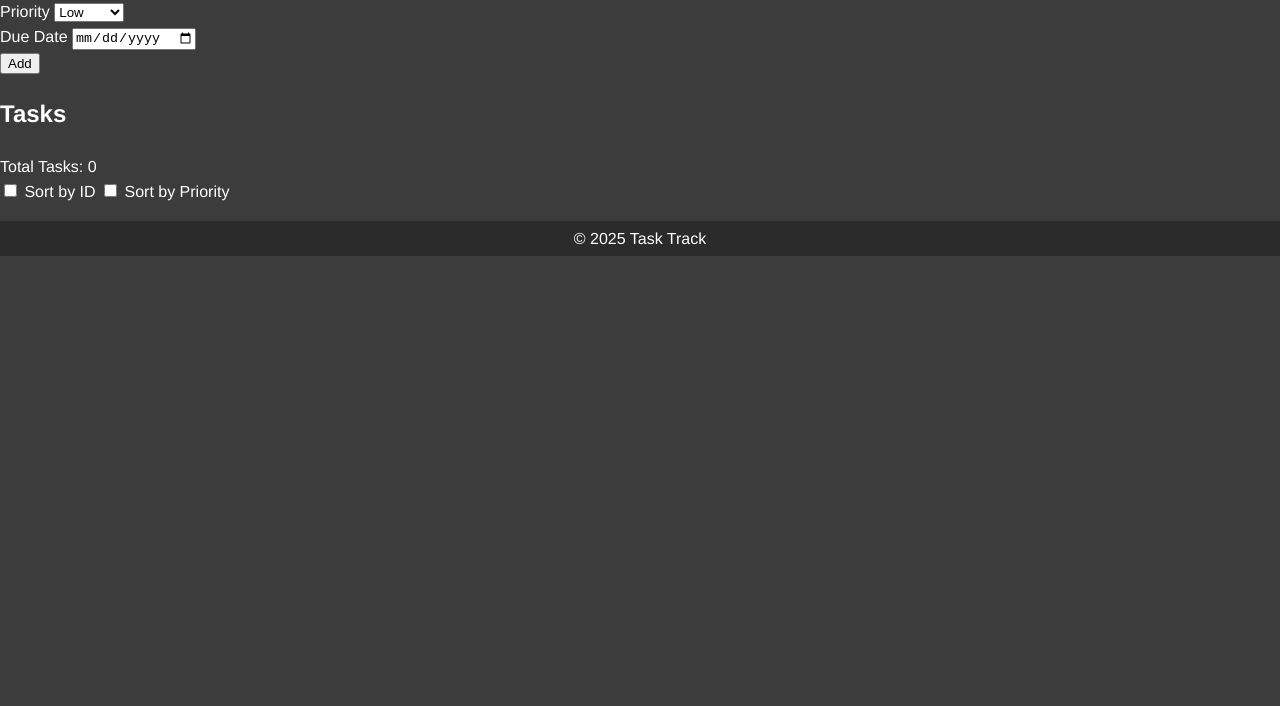
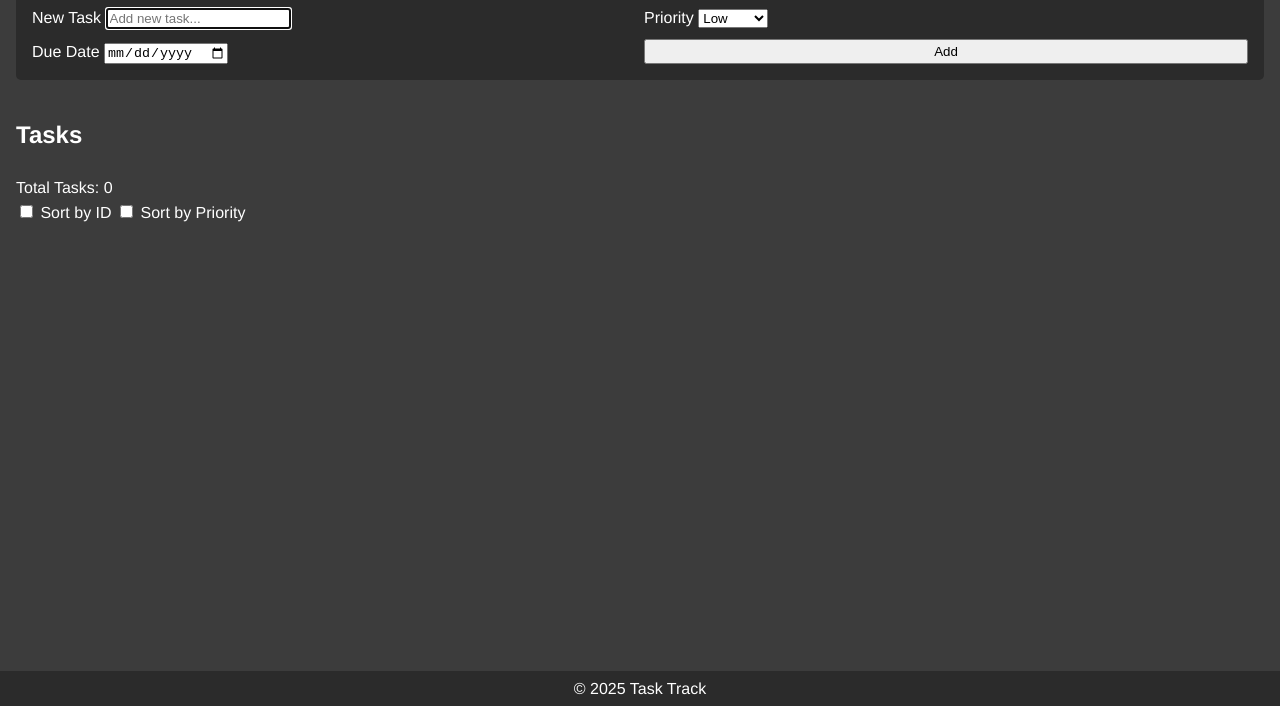
Before and after one commit to AlaaAlsous/Task-Track, a website: page public/index.html in a window 1280 px wide. Shown: the part 94-800 px from the top of the page. Drawn offline with Linux system fonts and the light colour scheme; no server answers.

Commit message:
Style main and task input section

```diff
--- a/public/styles.css
+++ b/public/styles.css
@@ -39,3 +39,23 @@ footer p {
   padding: 0.3rem;
   font-size: clamp(0.8rem, 1.5vw, 1rem);
 }
+
+main {
+  flex: 1;
+  display: flex;
+  flex-direction: column;
+  padding: 1rem;
+}
+
+.task-input {
+  display: grid;
+  grid-template-columns: 1fr 1fr;
+  grid-template-areas:
+    "new-task priority"
+    "due-date add-btn";
+  gap: 0.5rem;
+  margin-bottom: 1rem;
+  padding: 1rem;
+  background-color: #2b2b2b;
+  border-radius: 5px;
+}
```
